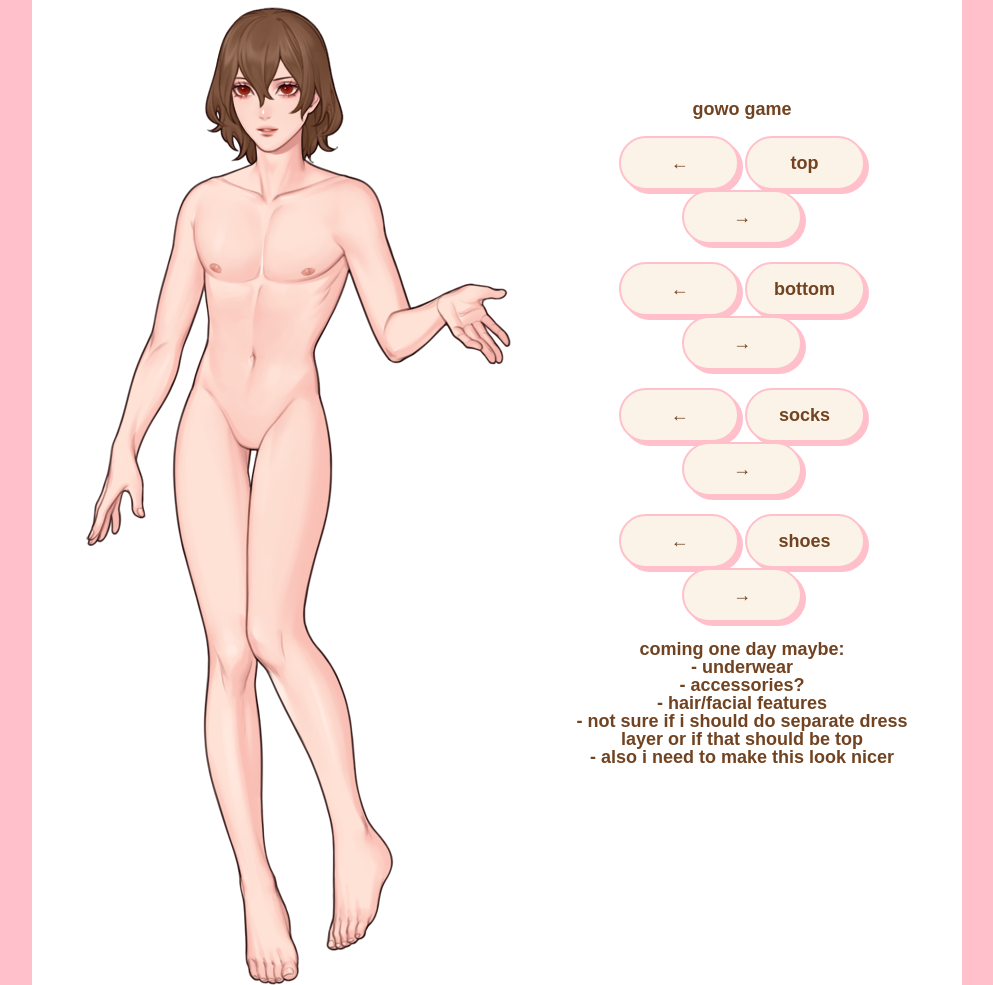
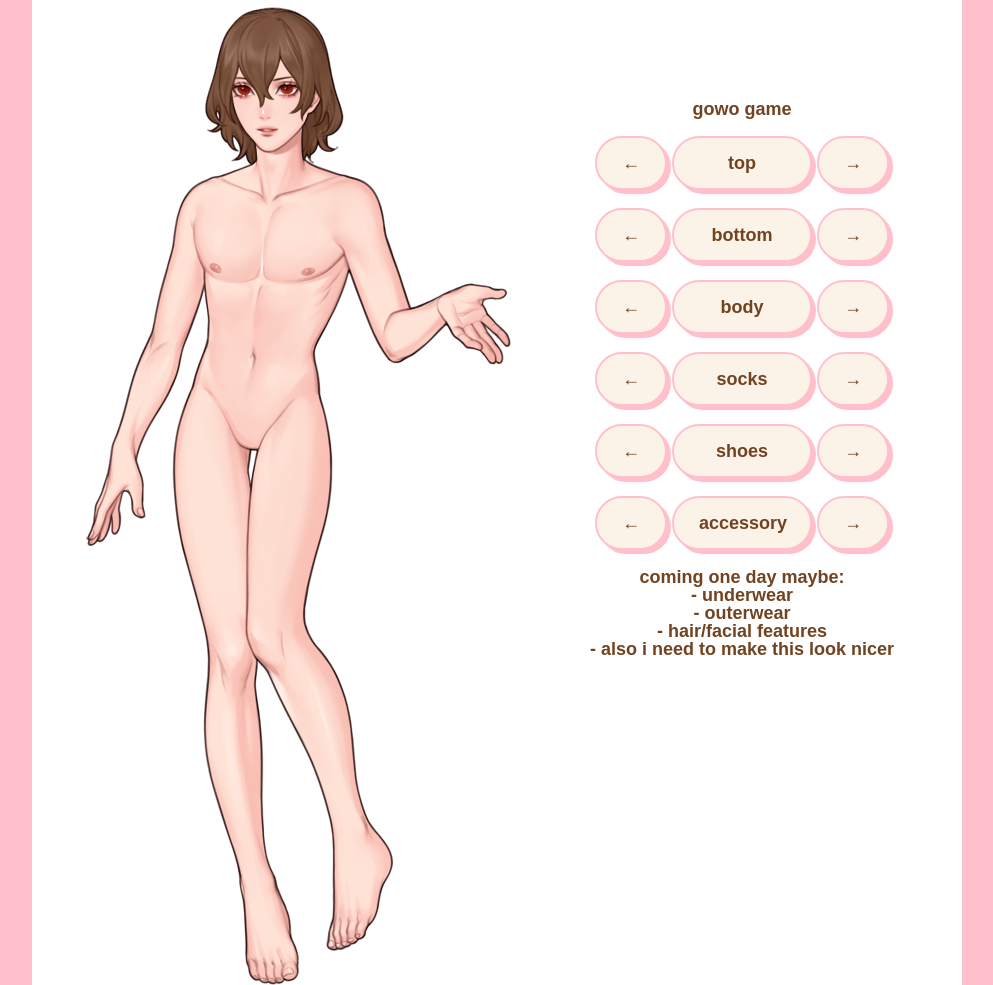
Before and after one commit to gorogame/gorogame.github.io, a plain HTML site: page index.html in a window 1280 px wide. Shown: the top 985 px of the page, without its empty margins (143-1136 px from the left). Drawn offline with Linux system fonts and the light colour scheme.

Commit message:
alignment and clothing

```diff
--- a/css/style.css
+++ b/css/style.css
@@ -66,37 +66,37 @@ table {
 
 #body{
     position:absolute;
-    width:481px;
-    height:987px;
+    width:500px;
+    height:1000px;
     background-image: url(../img/body.png);
 }
 
 #eyes{
     position:absolute;
-    width:481px;
-    height:987px;
+    width:500px;
+    height:1000px;
     background-image: url(../img/eyes1.png);
 }
 
 #mouth{
     position:absolute;
-    width:481px;
-    height:987px;
+    width:500px;
+    height:1000px;
     background-image: url(../img/mouth1.png);
 }
 
 #hair{
     position:absolute;
-    width:481px;
-    height:987px;
+    width:500px;
+    height:1000px;
     background-image: url(../img/hair1.png);
 }
 
 
 #bottom{
     position:absolute;
-    width:481px;
-    height:987px;
+    width:500px;
+    height:1000px;
 }
 
 .bottom1{background-image: url(../img/bottom1.png);}
@@ -105,27 +105,44 @@ table {
 
 #top{
     position:absolute;
-    width:481px;
-    height:987px;
+    width:500px;
+    height:1000px;
 }
 
 .top1{background-image: url(../img/top1.png);}
 .top2{background-image: url(../img/top2.png);}
 .top3{background-image: url(../img/top3.png);}
 
+#dress{
+    position:absolute;
+    width:500px;
+    height:1000px;
+}
+
+.dress1{background-image: url(../img/dress1.png);}
+.dress2{background-image: url(../img/dress2.png);}
+
 #socks{
     position:absolute;
-    width:481px;
-    height:987px;
+    width:500px;
+    height:1000px;
 }
 
 .socks1{background-image: url(../img/socks1.png);}
 .socks2{background-image: url(../img/socks2.png);}
 
+#accessory{
+    position:absolute;
+    width:500px;
+    height:1000px;
+}
+
+.accessory1{background-image: url(../img/accessory1.png);}
+
 #shoes{
     position:absolute;
-    width:481px;
-    height:987px;
+    width:500px;
+    height:1000px;
 }
 
 .shoes1{background-image: url(../img/shoes1.png);}
@@ -219,7 +236,7 @@ table {
 
 @media (min-width: 768px) {
     .button-74 {
-        min-width: 120px;
+        min-width: 50px;
         padding: 0 25px;
     }
 }
--- a/index.html
+++ b/index.html
@@ -2,7 +2,7 @@
    <head>
        <link rel="stylesheet" type="text/css" href="css/style.css">
     </head>
-    <title>dress up :3</title>
+    <title>🌸 dress up game</title>
     <body>
         <div id="container">
             <div id="background">
@@ -11,31 +11,40 @@
                 <div id="mouth"> </div>
                 <div id="hair"> </div>
                 <div id="socks"> </div>
+                <div id="dress"> </div>
                 <div id="bottom"> </div>
                 <div id="top"> </div>
                 <div id="shoes"> </div>
+                <div id="accessory"> </div>
                 <div id="buttons" style="text-align:center;">
                     gowo game<br><br>
                     <button class="button-74" role="button" onclick="prevItem('top')">←</button>
-                    <button class="button-74" role="button" onclick="reset('top')">top</button>
+                    <button class="button-74" style="width:140px" role="button" onclick="reset('top')">top</button>
                     <button class="button-74" role="button" onclick="nextItem('top')">→</button>
                     <br><br>
                     <button class="button-74" role="button" onclick="prevItem('bottom')">←</button>
-                    <button class="button-74" role="button" onclick="reset('bottom')">bottom</button>
+                    <button class="button-74" style="width:140px" role="button" onclick="reset('bottom')">bottom</button>
                     <button class="button-74" role="button" onclick="nextItem('bottom')">→</button>
                     <br><br>
+                    <button class="button-74" role="button" onclick="prevItem('dress')">←</button>
+                    <button class="button-74" style="width:140px" role="button" onclick="reset('dress')">body</button>
+                    <button class="button-74" role="button" onclick="nextItem('dress')">→</button>
+                    <br><br>
                     <button class="button-74" role="button" onclick="prevItem('socks')">←</button>
-                    <button class="button-74" role="button" onclick="reset('socks')">socks</button>
+                    <button class="button-74" style="width:140px" role="button" onclick="reset('socks')">socks</button>
                     <button class="button-74" role="button" onclick="nextItem('socks')">→</button>
                     <br><br>
                     <button class="button-74" role="button" onclick="prevItem('shoes')">←</button>
-                    <button class="button-74" role="button" onclick="reset('shoes')">shoes</button>
+                    <button class="button-74" style="width:140px" role="button" onclick="reset('shoes')">shoes</button>
                     <button class="button-74" role="button" onclick="nextItem('shoes')">→</button>
+                    <br><br>
+                    <button class="button-74" role="button" onclick="prevItem('accessory')">←</button>
+                    <button class="button-74" style="width:140px" role="button" onclick="reset('accessory')">accessory</button>
+                    <button class="button-74" role="button" onclick="nextItem('accessory')">→</button>
                     <br><br>coming one day maybe:
                     <br>- underwear
-                    <br>- accessories?
+                    <br>- outerwear
                     <br>- hair/facial features
-                    <br>- not sure if i should do separate dress layer or if that should be top
                     <br>- also i need to make this look nicer
                 </div>
             </div>
--- a/js/code.js
+++ b/js/code.js
@@ -5,7 +5,9 @@ const numItems = {
     "top": 3,
     "bottom": 3,
     "socks": 2,
-    "shoes": 2
+    "shoes": 2,
+    "dress": 2,
+    "accessory": 1
 };
 
 function nextItem(itemType) {
```
Also changed, not shown: img/accessory0.png (added), img/accessory1.png (added), img/bottom1.png, img/bottom2.png, img/bottom3.png, img/bottom4.png (added), img/dress0.png (added), img/dress1.png (added), img/dress2.png (added), img/top1.png, img/top2.png, img/top3.png, img/top4.png (added).
